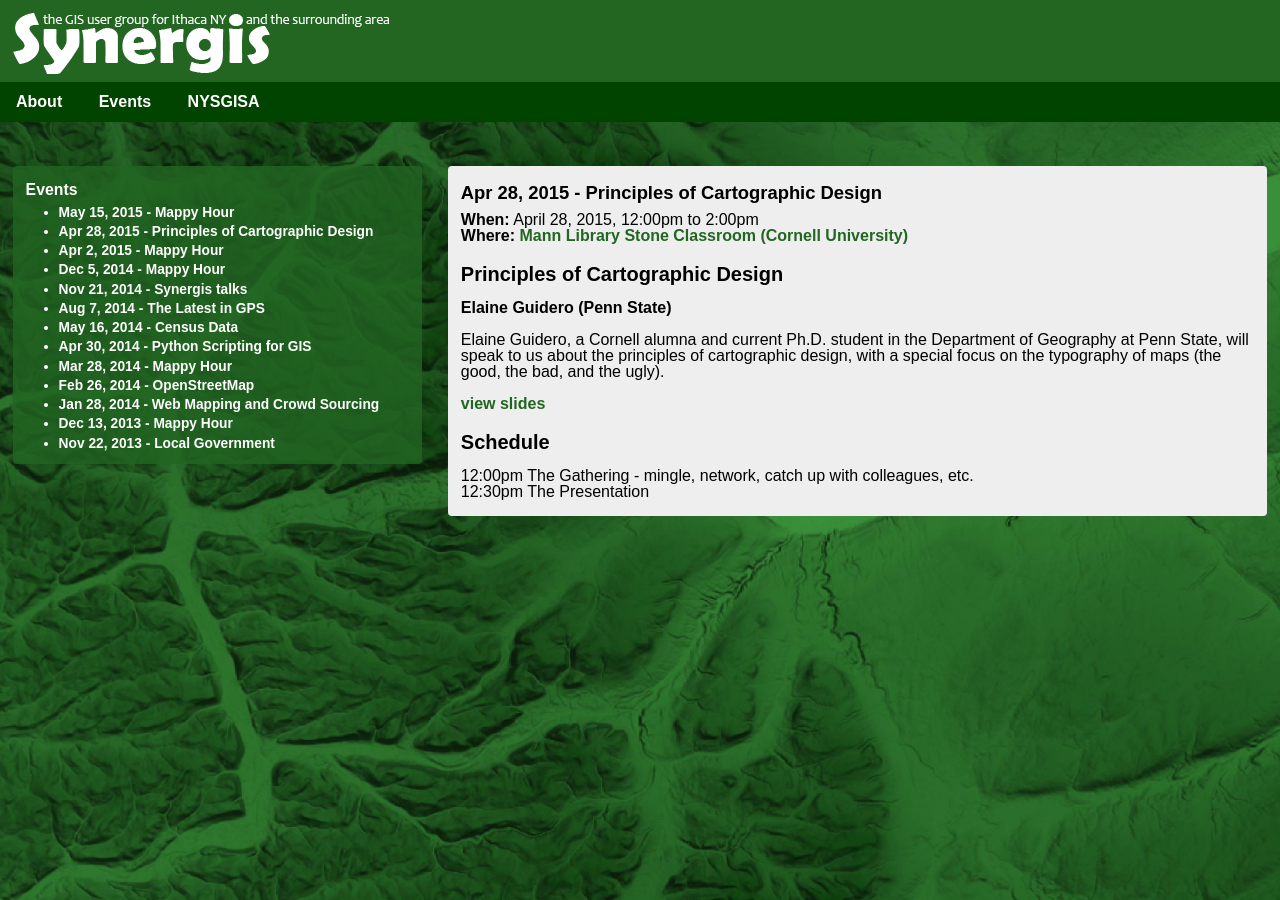
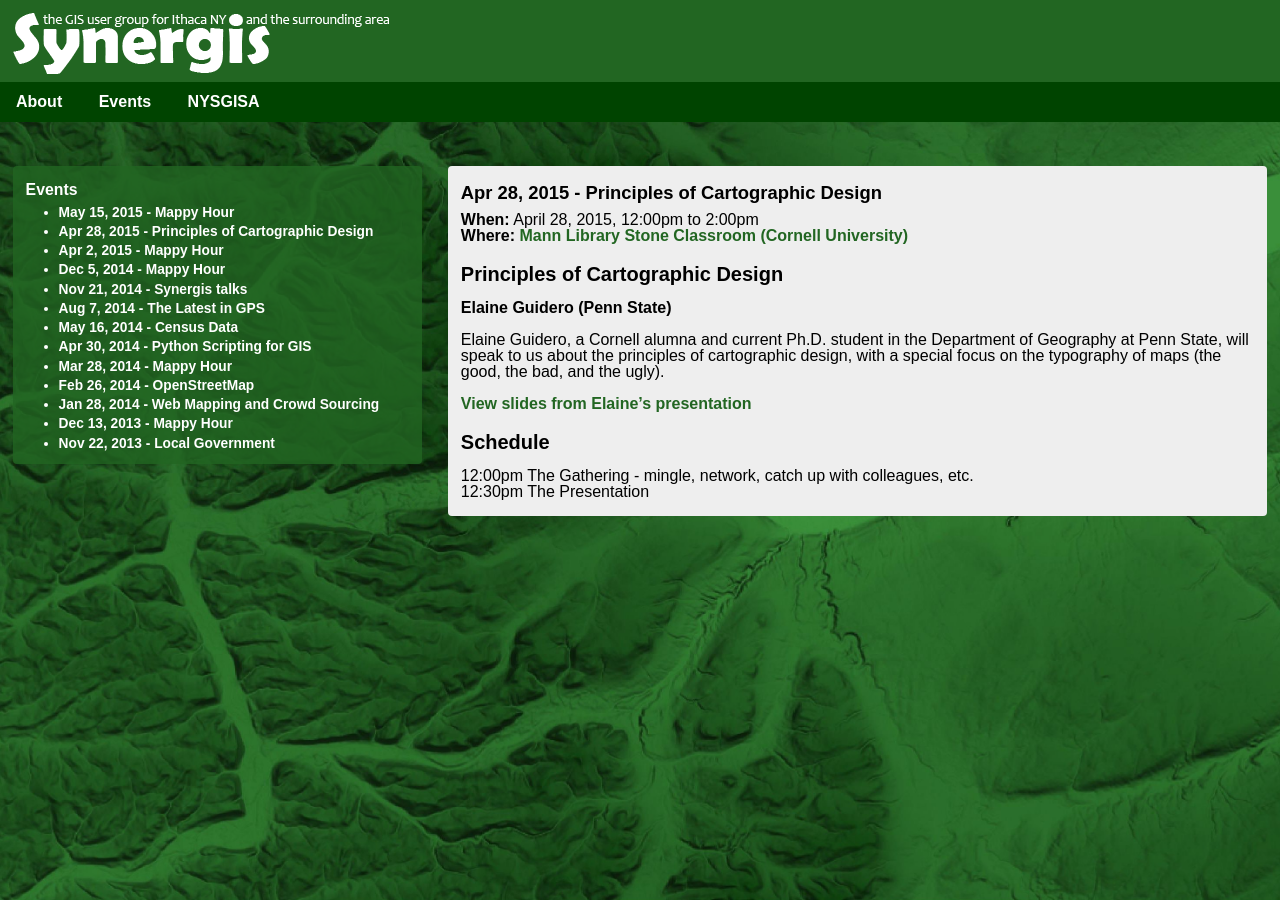
Before and after one commit to synergis-ny/synergis-ny.github.io, a Jekyll site: the page built from events/_posts/2015-04-28-cartographic-design.md, in a window 1280 px wide. Built offline with Jekyll 4.4.1, drawn with Linux system fonts in a browser that asks for light colours.

Commit message:
Update 2015-04-28-cartographic-design.md

```diff
--- a/events/_posts/2015-04-28-cartographic-design.md
+++ b/events/_posts/2015-04-28-cartographic-design.md
@@ -16,7 +16,7 @@ Geography at Penn State, will speak to us about the principles of cartographic
 design, with a special focus on the typography of maps (the good, the bad, and
 the ugly).
 
-[view slides](/events/attachments/2015-04-28-guidero-slides.pdf)
+[View slides from Elaine's presentation](/events/attachments/2015-04-28-guidero-slides.pdf)
 
 # Schedule
 
```
